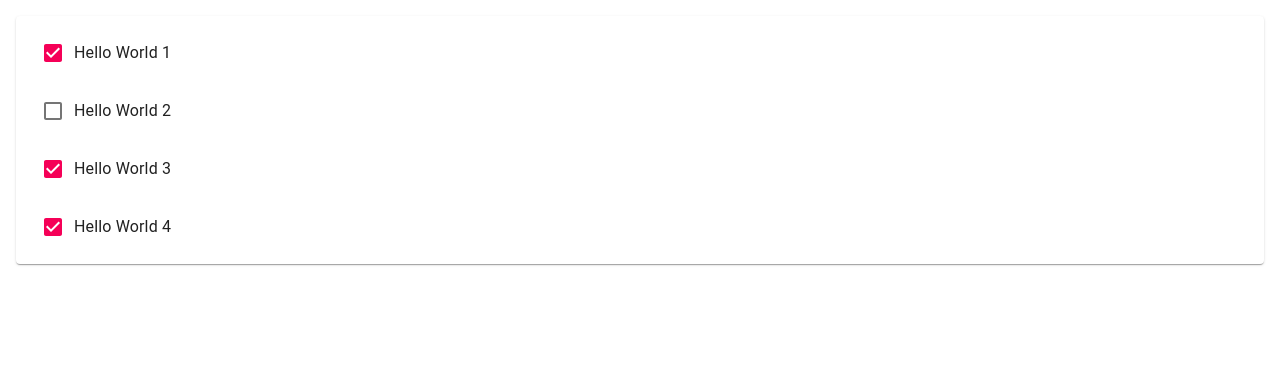
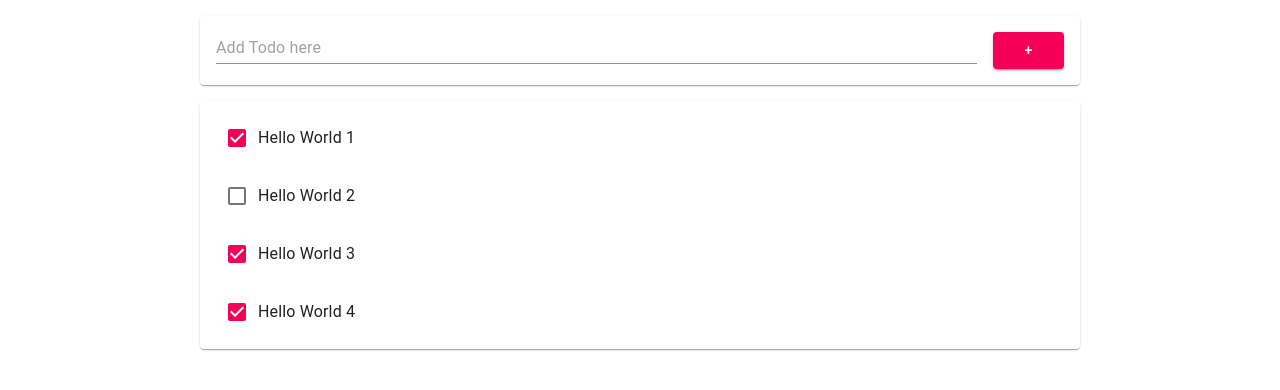
Before and after one commit to dhlim55/todo-react-app, a React (Create React App) app: page / in a window 1280 px wide. Shown: the top 390 px of the page. Built offline with nearby package versions, Linux system fonts and the light colour scheme.

Commit message:
4/12 수업종료

```diff
--- /dev/null
+++ b/src/AddTodo.js
@@ -0,0 +1,56 @@
+import React from "react";
+import { TextField, Paper, Button, Grid } from "@material-ui/core";
+
+class AddTodo extends React.Component {
+    constructor(props) {
+        super(props);
+        this.state = {item: {title: ""}};
+        this.add = props.add;
+    }
+
+    enterKeyEventHandler = (e) => {
+        if (e.key === 'Enter') {
+            this.onButtonClick();
+        }
+    }
+
+    onInputChange = (e) => {
+        const thisItem = this.state.item;
+        thisItem.title = e.target.value;
+        this.setState({ item: thisItem });
+        console.log(thisItem)
+    }
+
+    onButtonClick = () => {
+        this.add(this.state.item);
+        this.setState({item: { title: "" }})
+    }
+    render() {
+        return (
+            <Paper style={{margin:16, padding:16 }}>
+                <Grid container>
+                    <Grid xs={11} md={11} item style={{ paddingRight: 16 }}>
+                        <TextField
+                         placeholder="Add Todo here"
+                         fullWidth
+                         onChange={this.onInputChange}
+                         value={this.state.item.title}
+                         onKeyPress={this.enterKeyEventHandler}
+                         />
+                    </Grid>
+                    <Grid xs={1} md={1} item>
+                        <Button
+                            fullWidth
+                            color="secondary"
+                            variant="contained"
+                            onClick={this.onButtonClick}>
+                            +
+                        </Button>
+                    </Grid>
+                </Grid>
+            </Paper>
+        )
+    }
+}
+
+export default AddTodo;
--- a/src/App.js
+++ b/src/App.js
@@ -1,7 +1,8 @@
 import React from 'react';
 import './App.css';
 import Todo from './Todo';
-import { Paper,List } from '@material-ui/core';
+import AddTodo from './AddTodo.js';
+import { Paper,List, Container } from '@material-ui/core';
 
 class App extends React.Component{
   constructor(props) {
@@ -14,6 +15,16 @@
             ]
     };
   }
+//(1)함수추가
+add = (item) => {
+  const thisItems = this.state.items;
+  item.id = "ID-" + thisItems.length;
+  item.done = false;
+  thisItems.push(item);
+  this.setState({ items: thisItems });
+  console.log("items: ", this.state.items);
+}
+
   render() {
     var todoItems = this.state.items.length > 0 && (
       <Paper style={{ margin:16 }}>
@@ -28,7 +39,11 @@
      return (
     <div className="App">
       {/* <Todo> 컴포넌트 여러개 */}
-      {todoItems}
+      <Container maxWidth="md">
+        <AddTodo add={this.add} />
+        <div className='TodoList'>{todoItems}</div>
+      </Container>
+
     </div>
   );
   }
```
